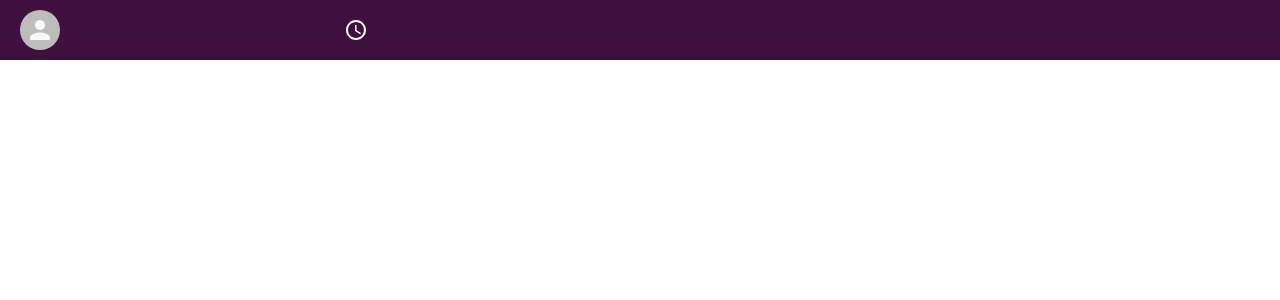
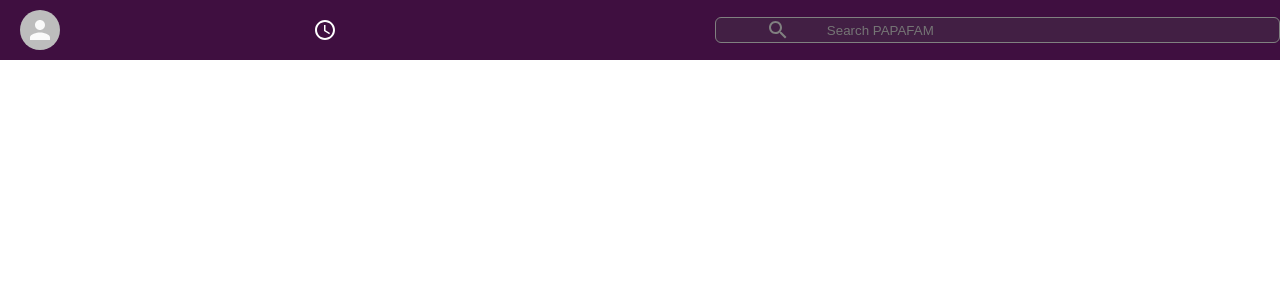
Before and after one commit to NimunB/SlackClone, a React (Create React App) app: page / in a window 1280 px wide. Shown: the top 300 px of the page. Built offline with nearby package versions, Linux system fonts and the light colour scheme.

Commit message:
Search bar in header

```diff
--- a/src/components/Header.js
+++ b/src/components/Header.js
@@ -2,19 +2,24 @@
 import styled from "styled-components";
 import {Avatar} from "@material-ui/core";
 import AccessTimeIcon from '@material-ui/icons/AccessTime';
+import SearchIcon from '@material-ui/icons/Search';
 
 function Header() {
     return <HeaderContainer>
         {/* Header left */}
         <HeaderLeft>
             <HeaderAvatar>
-                {/* TODO Add onclick*/}
-
-
+                {/* TODO Add onclick */}
             </HeaderAvatar>
             <AccessTimeIcon />
         </HeaderLeft>
+
         {/* Header search */}
+        <HeaderSearch>
+            <SearchIcon />
+            <input placeholder = "Search PAPAFAM" />
+        </HeaderSearch>
+
         {/* Header right */}
     </HeaderContainer>
 }
@@ -22,6 +27,30 @@
 export default Header;
 
 // Styled components
+const HeaderSearch = styled.div`
+    flex: 0.4;
+    opacity: 1;
+    border-radius: 6px;
+    background-color: #421f44;
+    text-align: center;
+    display: flex;
+    padding: 0 50px;
+    color: gray;
+    border: 1px gray solid;
+
+    > input {
+        background-color: transparent;
+        border: none;
+        text-align: center;
+        min-width: 30 vw;
+        outline: 0; // no outline
+        color: white;
+
+
+
+    }
+
+`
 const HeaderContainer = styled.div`
     display: flex;
     position: fixed;
@@ -40,6 +69,7 @@
     align-items: center;
     margin-left: 20px;
 
+    /* icon inside goes inside */
     > .MuiSvgIcon-root {
         margin-left: auto;
         margin-right: 30px;
```
